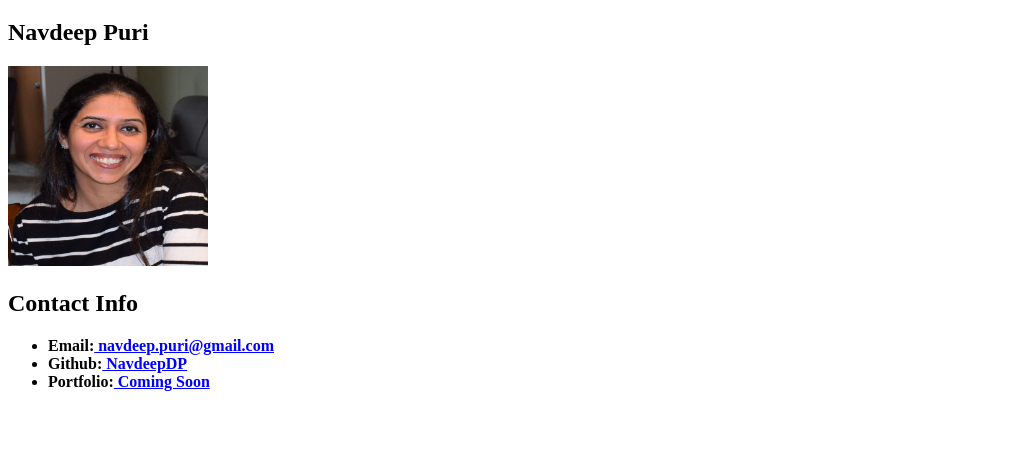
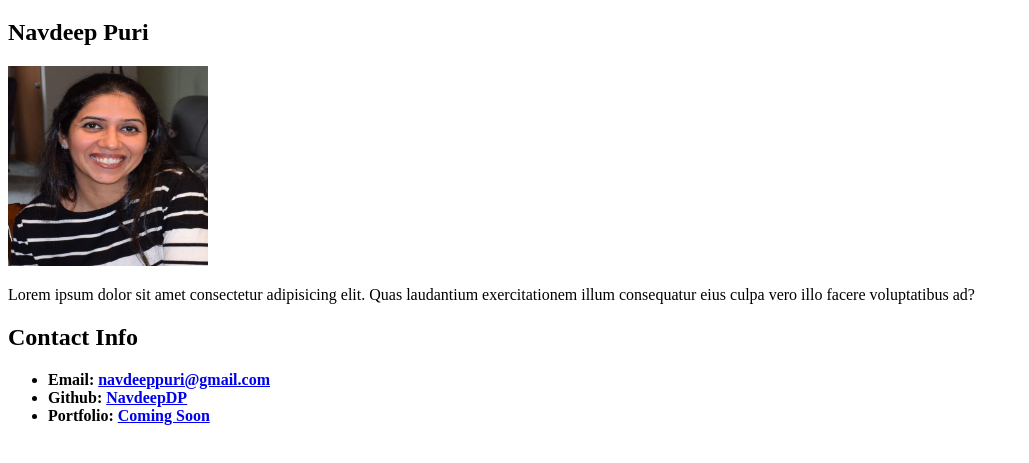
Before and after one commit to NavdeepDP/basic-student-repo, a plain HTML site: page index.html in a window 1280 px wide. Shown: the part 61-524 px from the top of the page, without its empty margins (0-1029 px from the left). Drawn offline with Linux system fonts and the light colour scheme.

Commit message:
modified index.html

```diff
--- a/index.html
+++ b/index.html
@@ -2,25 +2,38 @@
 <!--[if lt IE 7]>      <html class="no-js lt-ie9 lt-ie8 lt-ie7"> <![endif]-->
 <!--[if IE 7]>         <html class="no-js lt-ie9 lt-ie8"> <![endif]-->
 <!--[if IE 8]>         <html class="no-js lt-ie9"> <![endif]-->
-<!--[if gt IE 8]><!--> <html class="no-js"> <!--<![endif]-->
+<!--[if gt IE 8]><!-->
+<html class="no-js">
+  <!--<![endif]-->
   <head>
-        <meta charset="utf-8">
-        <meta http-equiv="X-UA-Compatible" content="IE=edge">
-        <title></title>
-        <meta name="description" content="">
-        <meta name="viewport" content="width=device-width, initial-scale=1">
-        <link rel="stylesheet" href="">
+    <meta charset="utf-8" />
+    <meta http-equiv="X-UA-Compatible" content="IE=edge" />
+    <title>Basic Student Bio</title>
+    <meta name="description" content="" />
+    <meta name="viewport" content="width=device-width, initial-scale=1" />
+    <link rel="stylesheet" href="" />
   </head>
   <body>
     <h1>Student Bio</h1>
     <h2>Navdeep Puri</h2>
-        <img src="profile2.jpg" width ="200" height="200">
+    <img src="profile2.jpg" width="200" height="200" alt="Image" />
+    <p>
+      Lorem ipsum dolor sit amet consectetur adipisicing elit. Quas laudantium
+      exercitationem illum consequatur eius culpa vero illo facere voluptatibus
+      ad?
+    </p>
 
     <h2>Contact Info</h2>
     <ul>
-            <li><strong>Email:<u style="color: blue;"> navdeep.puri@gmail.com</u></strong></li>
-            <li><strong>Github:<u style="color: blue;"> NavdeepDP</u></strong></li>
-            <li><strong>Portfolio:<u style="color: blue;"> Coming Soon</u></strong></li>
+      <li>
+        <strong>Email: <a href="#">navdeeppuri@gmail.com</a></strong>
+      </li>
+      <li>
+        <strong>Github: <a href="#">NavdeepDP</a></strong>
+      </li>
+      <li>
+        <strong>Portfolio: <a href="#">Coming Soon</a></strong>
+      </li>
     </ul>
 
     <script src="" async defer></script>
```
Lines whose indentation alone changed are shown as unchanged.
